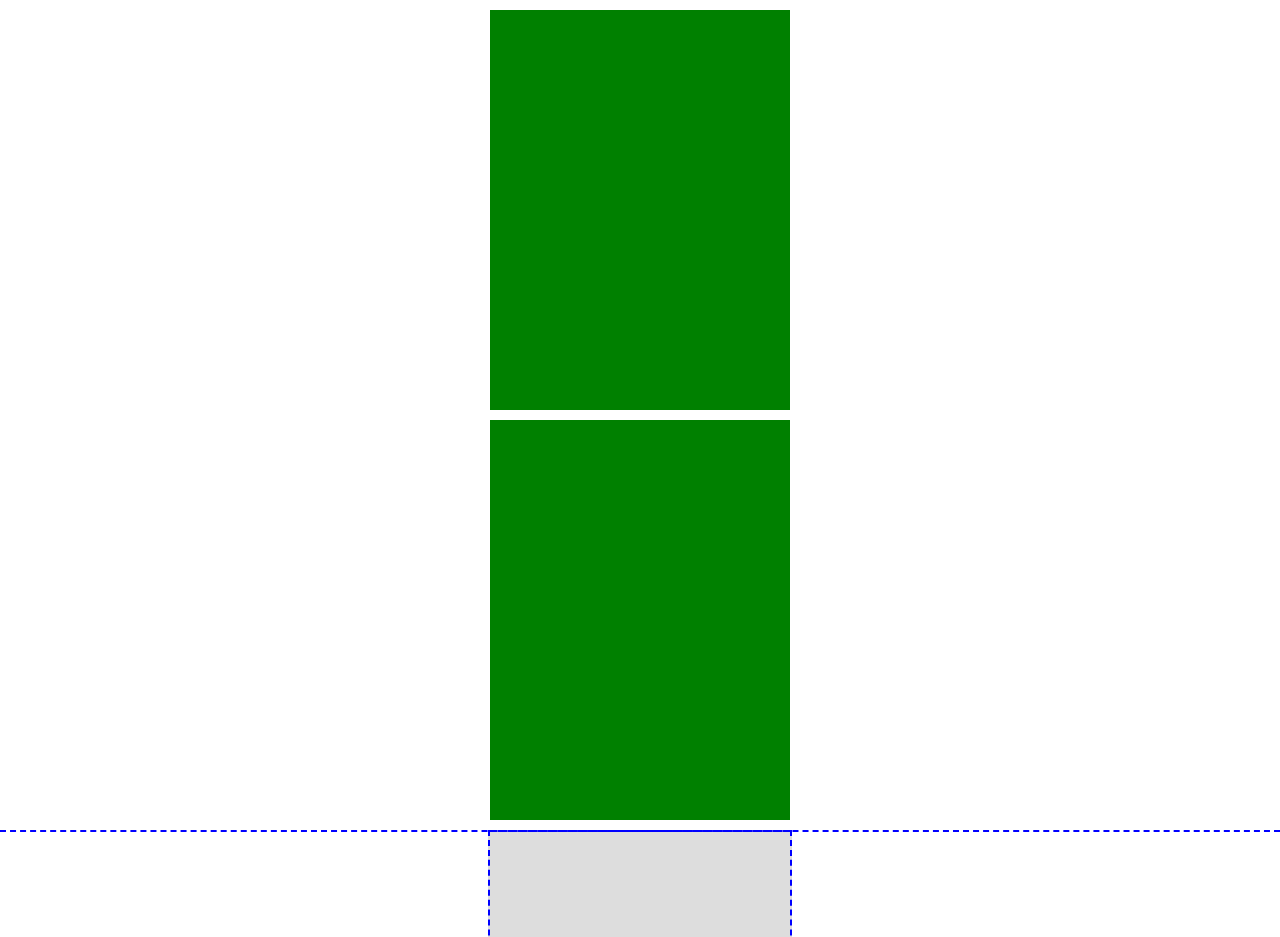
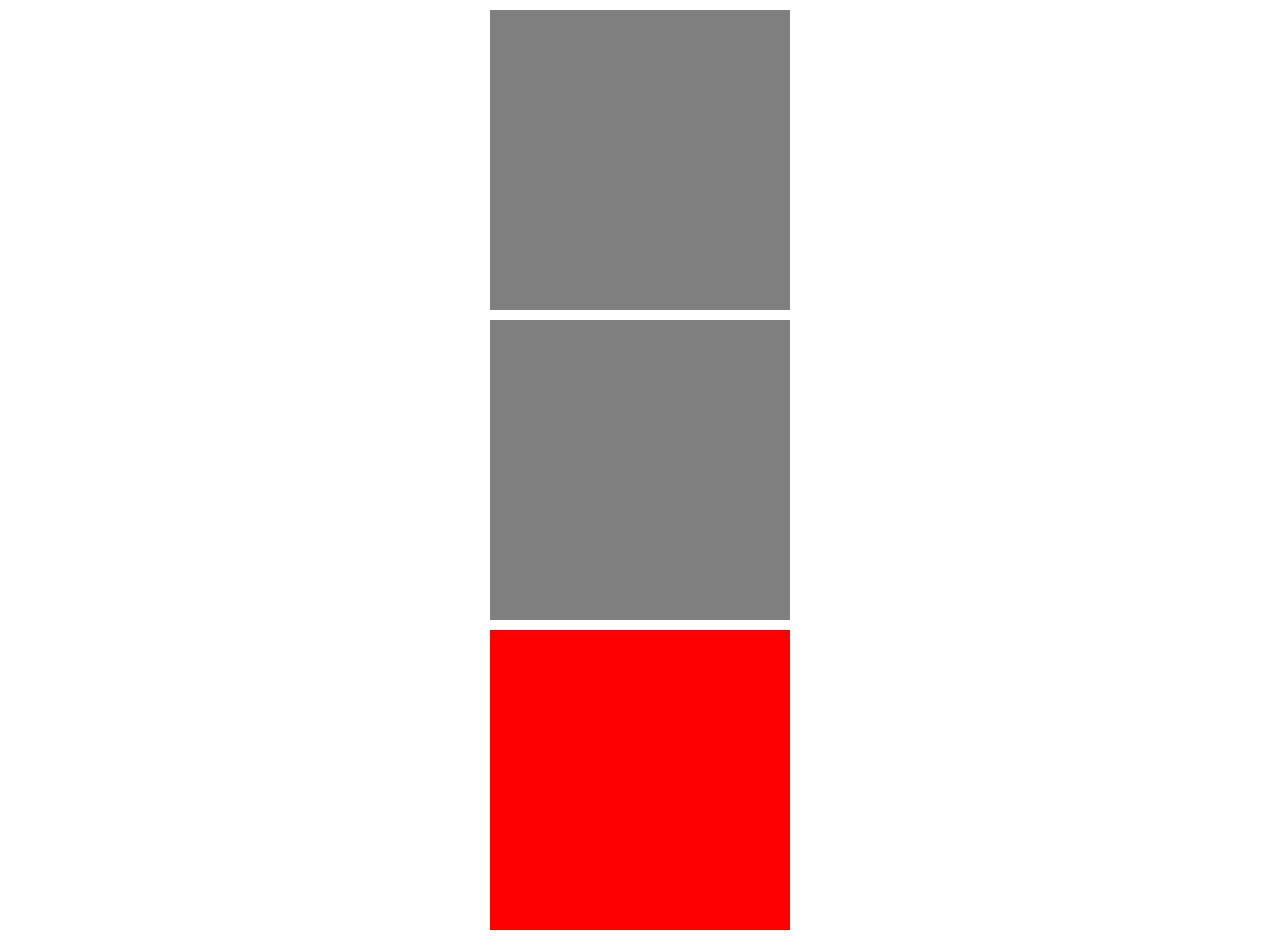
Before and after one commit to globocom/ScrollSpy, a website: page index.html in a window 1280 px wide. Shown: the top 937 px of the page. Drawn offline with Linux system fonts and the light colour scheme.

Commit message:
Make changes to block + Change behaviour of function

```diff
--- a/index.html
+++ b/index.html
@@ -10,10 +10,10 @@
       }
 
       .block {
-        height: 400px;
+        height: 300px;
         max-width: 300px;
         margin: 10px auto;
-        background-color: green;
+        background-color: gray;
       }
     </style>
   </head>
@@ -27,26 +27,28 @@
     <div class="block item-7"></div>
 
     <script type="text/javascript">
-      function ativateBlock() {
-        this.el.style.backgroundColor = "#ddd";
+      function switchBlockColor() {
+        const colors = ["red", "green", "blue"];
+        color = colors[Math.floor(Math.random() * colors.length)];
+        this.el.style.backgroundColor = color;
       }
 
       ScrollSpy.add({
         el: document.querySelector(".item-3"),
         offset: 0,
-        callback: ativateBlock
+        callback: switchBlockColor
       });
 
       ScrollSpy.add({
         el: document.querySelector(".item-5"),
         offset: 40,
-        callback: ativateBlock
+        callback: switchBlockColor
       });
 
       ScrollSpy.add({
         el: document.querySelector(".item-6"),
         offset: 40,
-        callback: ativateBlock
+        callback: switchBlockColor
       });
 
       ScrollSpy.debug();
```
